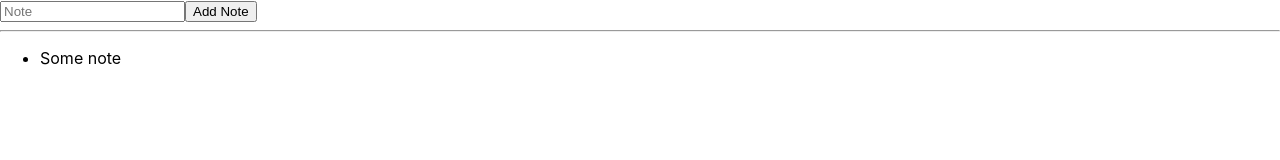
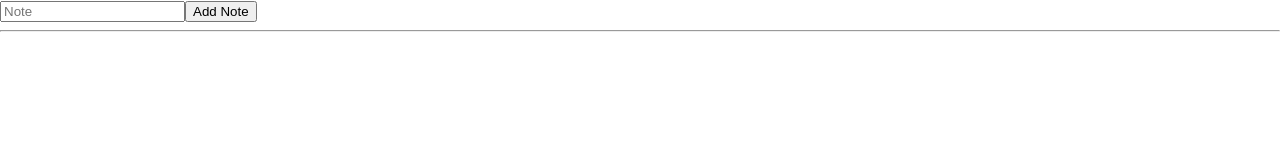
Before and after one commit to Smarsden007/note-taker, a React (Create React App) app: page / in a window 1280 px wide. Shown: the top 160 px of the page. Built offline with nearby package versions, Linux system fonts and the light colour scheme.

Commit message:
reducers are done and store is complete

```diff
--- a/src/App.tsx
+++ b/src/App.tsx
@@ -1,15 +1,21 @@
 import React from "react";
+import { useSelector } from "react-redux";
 import { NewNoteInput } from "./NewNoteInput";
-
-
+import { NoteState } from "./notesReducer";
 
 function App() {
+  const notes = useSelector<NoteState, NoteState["notes"]>(
+    (state) => state.notes
+  );
+
   return (
     <>
-    <NewNoteInput addNote={alert}/>
+      <NewNoteInput addNote={alert} />
       <hr />
       <ul>
-        <li>Some note</li>
+        {notes.map((note) => {
+         return <li key={note}>{note}</li>;
+        })}
       </ul>
     </>
   );
--- a/src/notesReducer.ts
+++ b/src/notesReducer.ts
@@ -1,5 +1,5 @@
 
-interface NoteState {
+export interface NoteState {
   notes: string[];
 }
 
```
